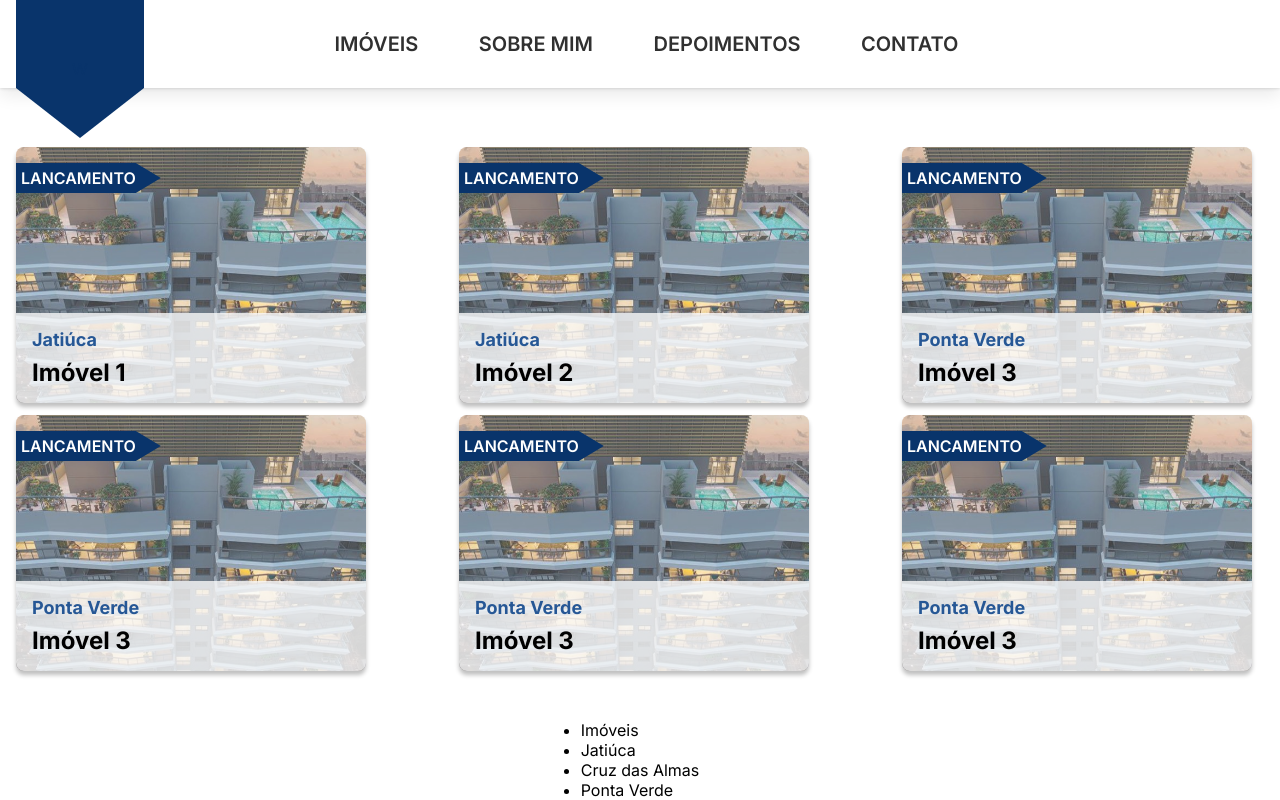
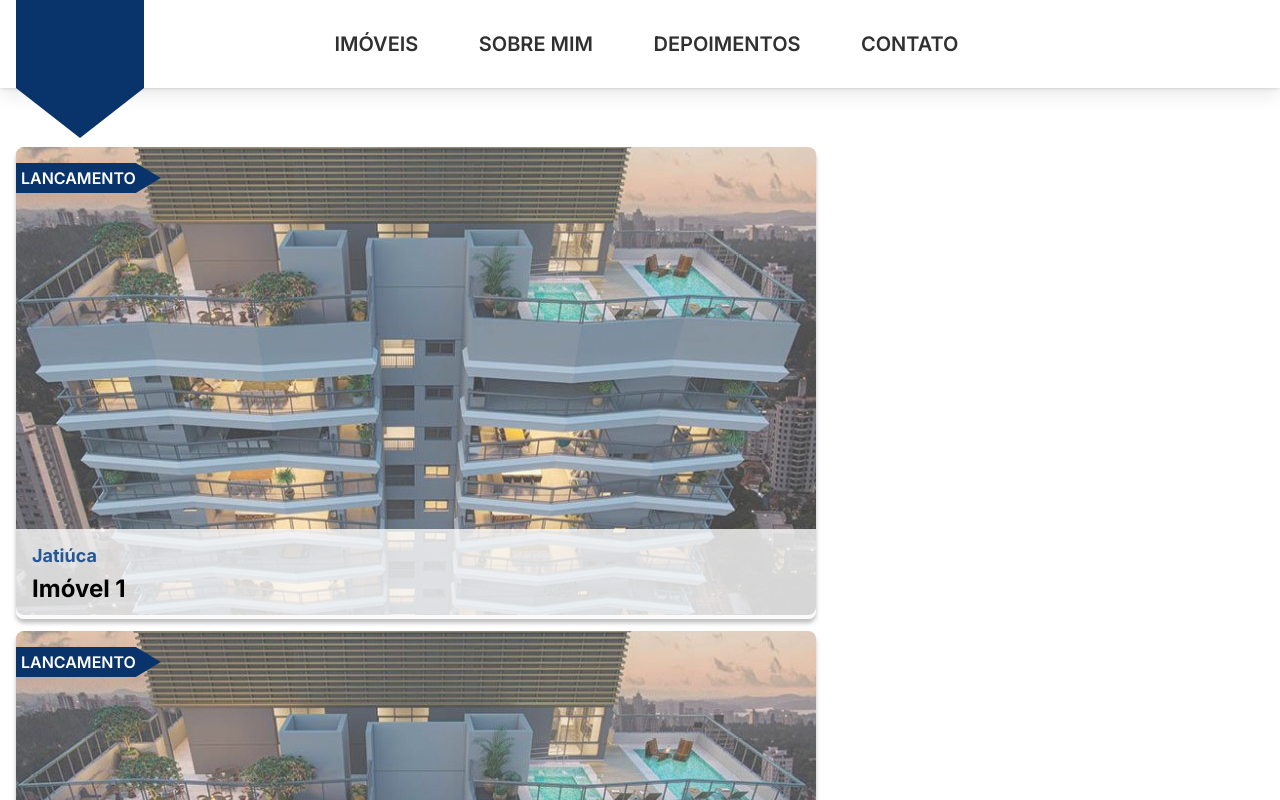
Before and after one commit to DiasJulia/wh-imoveis, a Next.js app: page /imoveis in a window 1280 px wide. Shown: the top 800 px of the page. Built offline with nearby package versions, Linux system fonts and the light colour scheme.

Commit message:
Feat(Optimization): changed background image to optimized next tag Image

```diff
--- a/src/components/Imovel/index.tsx
+++ b/src/components/Imovel/index.tsx
@@ -1,7 +1,8 @@
 import {FotoApto1} from '@/assets'
+
 import React from 'react'
 import Badge from '../Badge'
-import {Container, Content, Filter, ImageContainer} from './styles'
+import {Container, Content, Filter, Picture} from './styles'
 
 type imovelProps = {
     className?: string,
@@ -14,6 +15,7 @@ type imovelProps = {
 const Imovel: React.FC<imovelProps> = ({className, nome, preco, bairro, tipo}) => {
   return (
     <Container className={className} background={FotoApto1.src}>
+      <Picture src={FotoApto1} alt="Fotografia do imóvel"/>
         <Filter>
             <Badge fontSize={16}>{tipo}</Badge>
             <Content>
--- a/src/components/Imovel/styles.ts
+++ b/src/components/Imovel/styles.ts
@@ -1,14 +1,15 @@
 import styled from "styled-components";
+
+import Image from 'next/image';
 
 type ImageProps = {
     background: string;
 }
 
 export const Container = styled.div<ImageProps>`
+    position: relative;
     box-shadow: 0px 4px 4px rgba(0, 0, 0, 0.25);
     border-radius: 8px;
-    background: url(${(props)=> props.background}) no-repeat center;
-    background-size: cover;
     min-height: 256px;
     min-width: 350px;
 
@@ -17,6 +18,13 @@ export const Container = styled.div<ImageProps>`
 `;
 
 export const Filter = styled.div`
+    position: absolute;
+    bottom: 0;
+    left: 0;
+    right: 0;
+
+    object-fit: cover;
+
     background: rgba(250, 250, 250, 0.25);
     width: 100%;
     height: 100%;
@@ -48,10 +56,9 @@ export const Content = styled.div`
     }
 `;
 
-export const ImageContainer = styled.div<ImageProps>`
-    background: url(${(props)=> props.background}) no-repeat center;
-    background-size: cover;
-    position: absolute;
+export const Picture = styled(Image)`
     width: 100%;
     height: 100%;
+    object-fit: cover;
+    border-radius: 8px;
 `;
--- a/src/components/Navbar/styles.ts
+++ b/src/components/Navbar/styles.ts
@@ -56,7 +56,6 @@ export const Menu = styled.ul`
         position: fixed;
         z-index: 8;
         width: 100%;
-        height: 100vh;
         top: 0;
         left: 0;
         display: none;
@@ -73,13 +72,10 @@ export const Menu = styled.ul`
 `;
 
 export const MenuChecker = styled.input`
-    &:checked + label{
-        background-color: black;
-    }
     &:checked ~ ${Menu}{
         display: block;
         width: 100%;
-        background: #fff;
+        background: #ffffff;
     }
 
     visibility: hidden;
```
